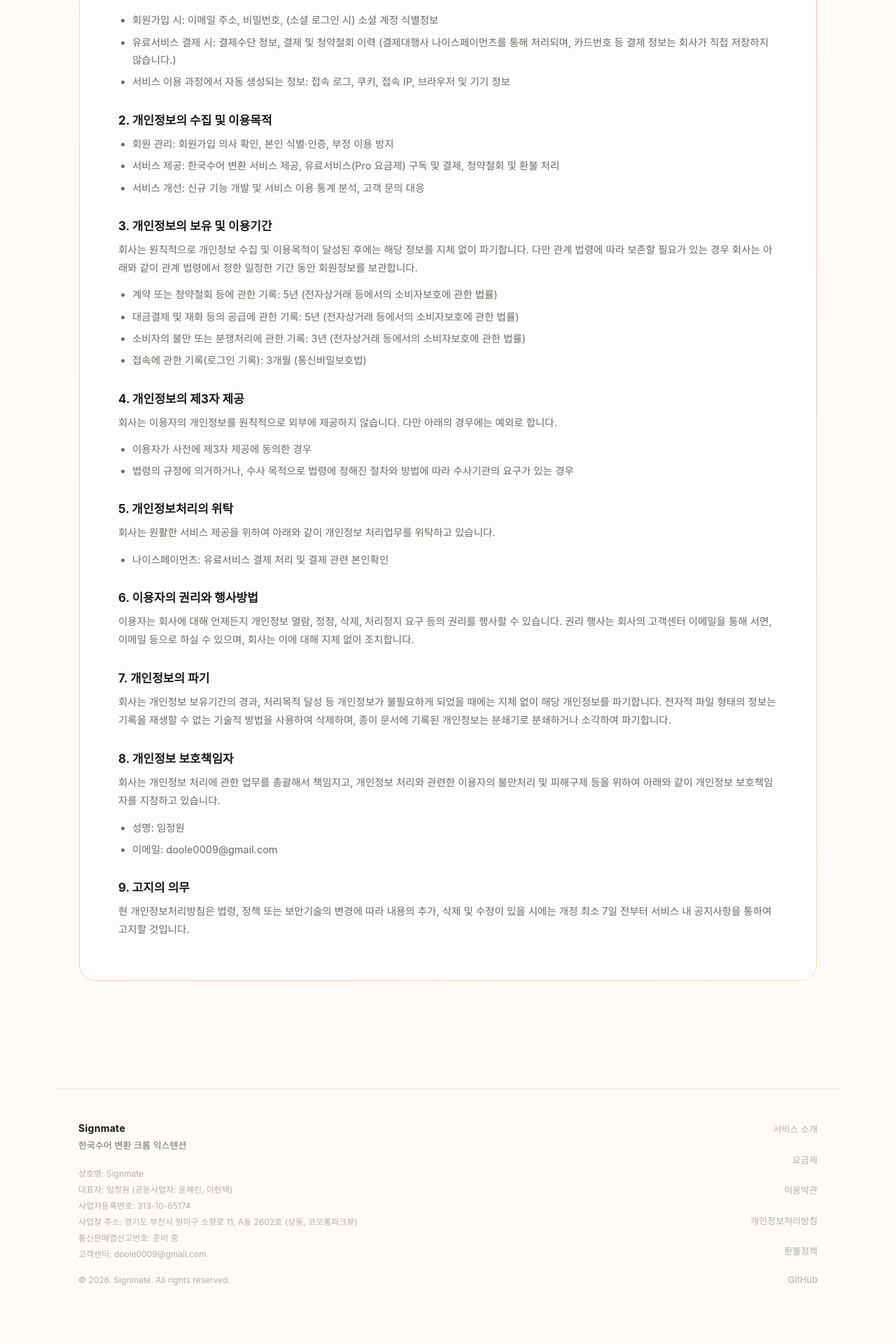
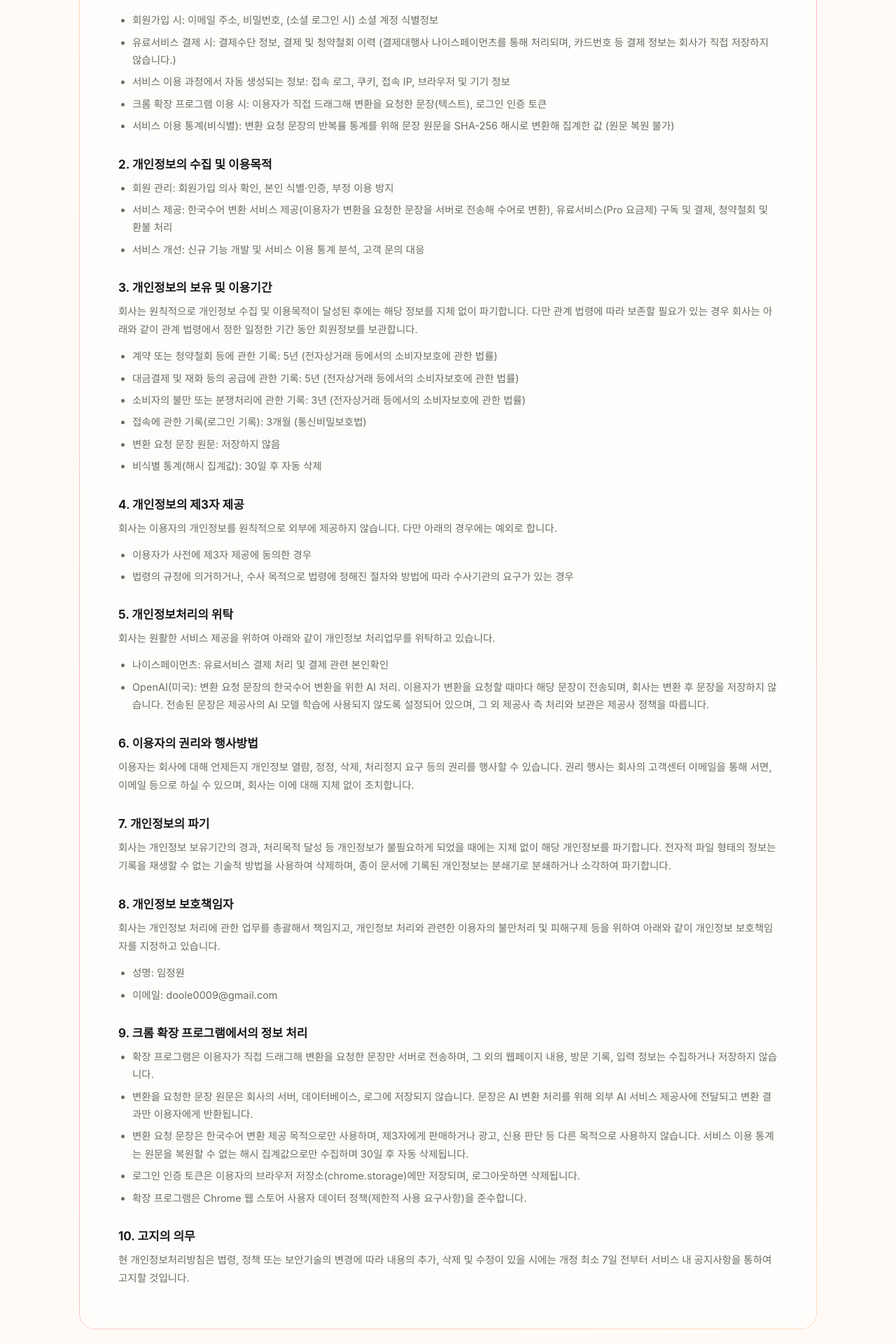
Before and after one commit to sign-mate/WEBSITE, a React (Vite) app: page /privacy in a window 1280 px wide. Shown: the part 460-2380 px from the top of the page at 70% size. Built offline with nearby package versions, Linux system fonts and the light colour scheme; no server answers; a web font is replaced by a local one.

Commit message:
Describe sentence handling and AI processing in privacy policy

```diff
--- a/src/pages/PrivacyPage.tsx
+++ b/src/pages/PrivacyPage.tsx
@@ -2,7 +2,7 @@ import LegalPage from "../components/LegalPage";
 
 export default function PrivacyPage() {
   return (
-    <LegalPage title="개인정보처리방침" updated="2026년 9월 17일">
+    <LegalPage title="개인정보처리방침" updated="2026년 10월 1일">
       <p>
         Signmate(사인메이트, 이하 "회사")는 이용자의 개인정보를 중요시하며, 「개인정보 보호법」
         등 관련 법령을 준수하고 있습니다. 회사는 개인정보처리방침을 통하여 이용자가 제공하는
@@ -18,13 +18,17 @@ export default function PrivacyPage() {
           통해 처리되며, 카드번호 등 결제 정보는 회사가 직접 저장하지 않습니다.)</li>
         <li>서비스 이용 과정에서 자동 생성되는 정보: 접속 로그, 쿠키, 접속 IP, 브라우저 및 기기
           정보</li>
+        <li>크롬 확장 프로그램 이용 시: 이용자가 직접 드래그해 변환을 요청한 문장(텍스트), 로그인
+          인증 토큰</li>
+        <li>서비스 이용 통계(비식별): 변환 요청 문장의 반복률 통계를 위해 문장 원문을 SHA-256
+          해시로 변환해 집계한 값 (원문 복원 불가)</li>
       </ul>
 
       <h2>2. 개인정보의 수집 및 이용목적</h2>
       <ul>
         <li>회원 관리: 회원가입 의사 확인, 본인 식별·인증, 부정 이용 방지</li>
-        <li>서비스 제공: 한국수어 변환 서비스 제공, 유료서비스(Pro 요금제) 구독 및 결제, 청약철회
-          및 환불 처리</li>
+        <li>서비스 제공: 한국수어 변환 서비스 제공(이용자가 변환을 요청한 문장을 서버로 전송해
+          수어로 변환), 유료서비스(Pro 요금제) 구독 및 결제, 청약철회 및 환불 처리</li>
         <li>서비스 개선: 신규 기능 개발 및 서비스 이용 통계 분석, 고객 문의 대응</li>
       </ul>
 
@@ -41,6 +45,8 @@ export default function PrivacyPage() {
         <li>소비자의 불만 또는 분쟁처리에 관한 기록: 3년 (전자상거래 등에서의 소비자보호에 관한
           법률)</li>
         <li>접속에 관한 기록(로그인 기록): 3개월 (통신비밀보호법)</li>
+        <li>변환 요청 문장 원문: 저장하지 않음</li>
+        <li>비식별 통계(해시 집계값): 30일 후 자동 삭제</li>
       </ul>
 
       <h2>4. 개인정보의 제3자 제공</h2>
@@ -58,6 +64,10 @@ export default function PrivacyPage() {
       <p>회사는 원활한 서비스 제공을 위하여 아래와 같이 개인정보 처리업무를 위탁하고 있습니다.</p>
       <ul>
         <li>나이스페이먼츠: 유료서비스 결제 처리 및 결제 관련 본인확인</li>
+        <li>OpenAI(미국): 변환 요청 문장의 한국수어 변환을 위한 AI 처리. 이용자가 변환을
+          요청할 때마다 해당 문장이 전송되며, 회사는 변환 후 문장을 저장하지 않습니다. 전송된
+          문장은 제공사의 AI 모델 학습에 사용되지 않도록 설정되어 있으며, 그 외 제공사 측
+          처리와 보관은 제공사 정책을 따릅니다.</li>
       </ul>
 
       <h2>6. 이용자의 권리와 행사방법</h2>
@@ -85,7 +95,23 @@ export default function PrivacyPage() {
         <li>이메일: doole0009@gmail.com</li>
       </ul>
 
-      <h2>9. 고지의 의무</h2>
+      <h2>9. 크롬 확장 프로그램에서의 정보 처리</h2>
+      <ul>
+        <li>확장 프로그램은 이용자가 직접 드래그해 변환을 요청한 문장만 서버로 전송하며, 그 외의
+          웹페이지 내용, 방문 기록, 입력 정보는 수집하거나 저장하지 않습니다.</li>
+        <li>변환을 요청한 문장 원문은 회사의 서버, 데이터베이스, 로그에 저장되지 않습니다. 문장은
+          AI 변환 처리를 위해 외부 AI 서비스 제공사에 전달되고 변환 결과만 이용자에게
+          반환됩니다.</li>
+        <li>변환 요청 문장은 한국수어 변환 제공 목적으로만 사용하며, 제3자에게 판매하거나 광고,
+          신용 판단 등 다른 목적으로 사용하지 않습니다. 서비스 이용 통계는 원문을 복원할 수
+          없는 해시 집계값으로만 수집하며 30일 후 자동 삭제됩니다.</li>
+        <li>로그인 인증 토큰은 이용자의 브라우저 저장소(chrome.storage)에만 저장되며,
+          로그아웃하면 삭제됩니다.</li>
+        <li>확장 프로그램은 Chrome 웹 스토어 사용자 데이터 정책(제한적 사용 요구사항)을
+          준수합니다.</li>
+      </ul>
+
+      <h2>10. 고지의 의무</h2>
       <p>
         현 개인정보처리방침은 법령, 정책 또는 보안기술의 변경에 따라 내용의 추가, 삭제 및 수정이
         있을 시에는 개정 최소 7일 전부터 서비스 내 공지사항을 통하여 고지할 것입니다.
```
